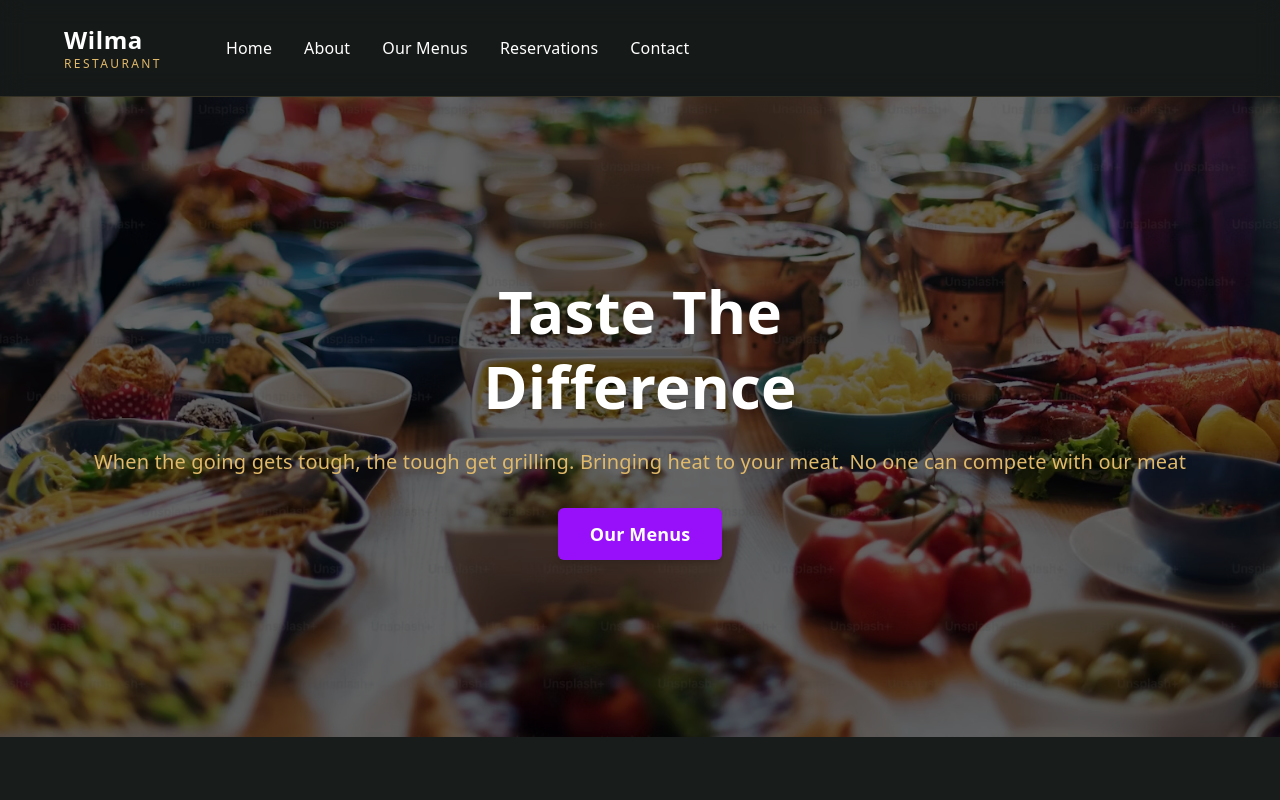
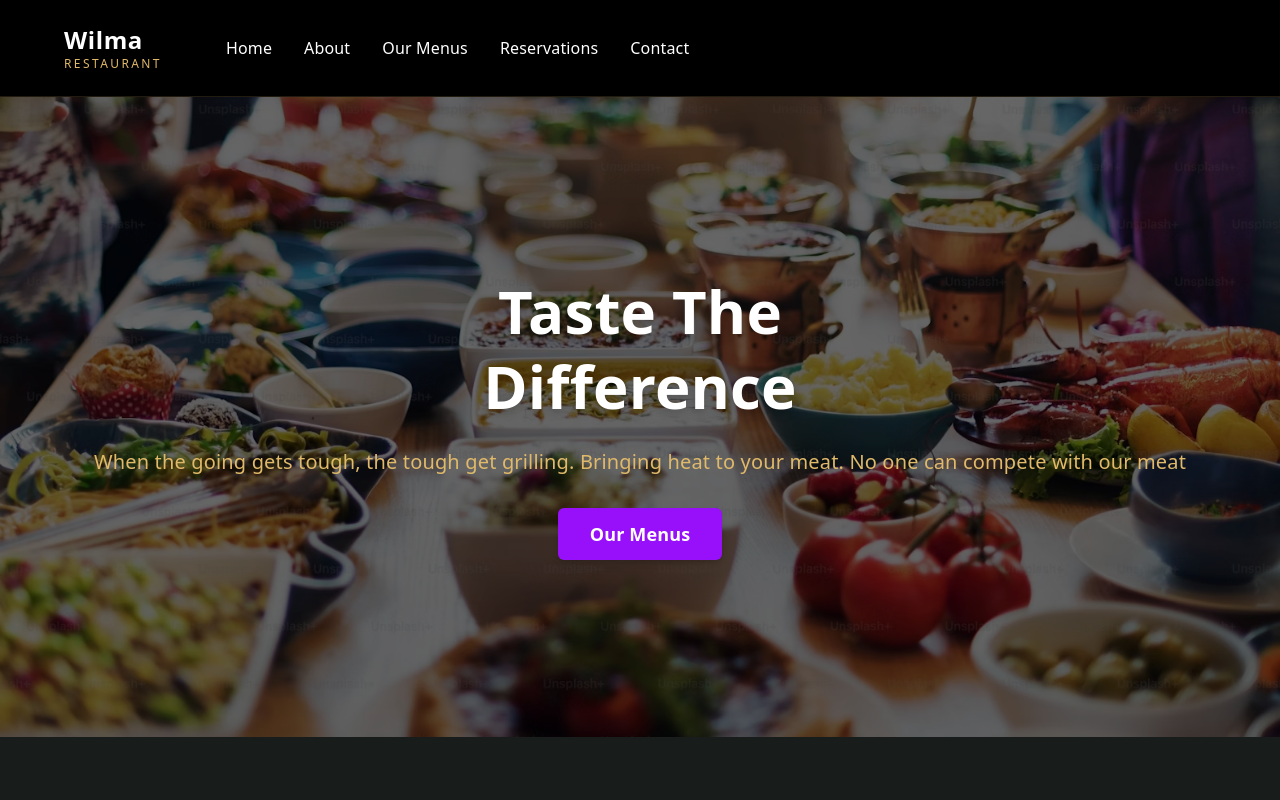
Before and after one commit to Isaladwy/open-buffet-landing-page, a Next.js app: page / in a window 1280 px wide. Shown: the top 800 px of the page. Built offline with nearby package versions, Linux system fonts and the light colour scheme.

Commit message:
refactor: simplify Header component by removing scroll tracking
- Eliminate scroll effect and state management for header background
- Update header styling for consistent appearance without scroll dependency

```diff
--- a/app/components/Header.tsx
+++ b/app/components/Header.tsx
@@ -1,24 +1,10 @@
 'use client';
-import React, { useEffect, useState } from 'react';
+import React from 'react';
 
 export default function Header() {
-  const [scrolled, setScrolled] = useState(false);
-
-  useEffect(() => {
-    const handleScroll = () => {
-      setScrolled(window.scrollY > 20);
-    };
-    // Check scroll position on mount
-    handleScroll();
-    window.addEventListener('scroll', handleScroll);
-    return () => window.removeEventListener('scroll', handleScroll);
-  }, []);
-
+  // No need to track scroll for background anymore
   return (
-    <header
-      className={`sticky top-0 left-0 w-full z-30 py-6 px-6 md:px-16 flex items-center justify-between border-b border-[rgba(224,185,106,0.15)] backdrop-blur-md transition-colors duration-300
-        ${scrolled ? 'bg-black/10' : 'bg-black/10'}`}
-    >
+    <header className="sticky top-0 left-0 w-full z-30 py-6 px-6 md:px-16 flex items-center justify-between border-b border-[rgba(224,185,106,0.15)] bg-black transition-colors duration-300">
       <div className="flex items-center">
         <div className="flex flex-col leading-tight">
           <span className="text-2xl font-bold text-white tracking-wide">
```
